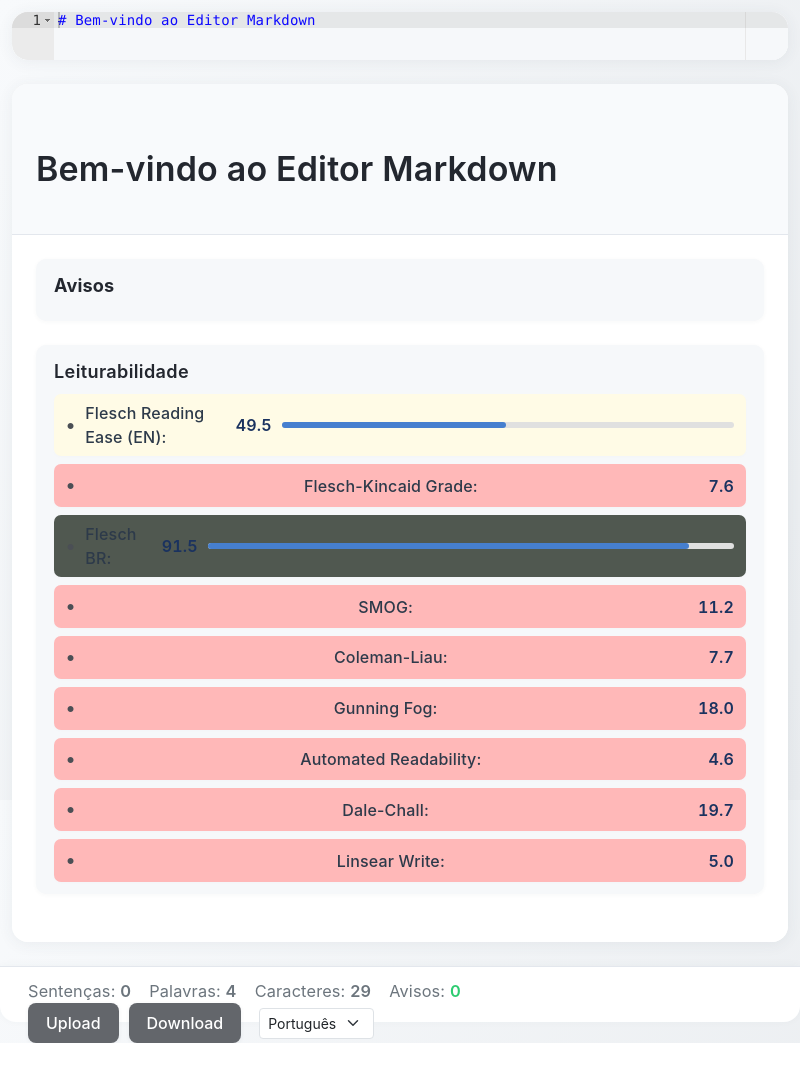
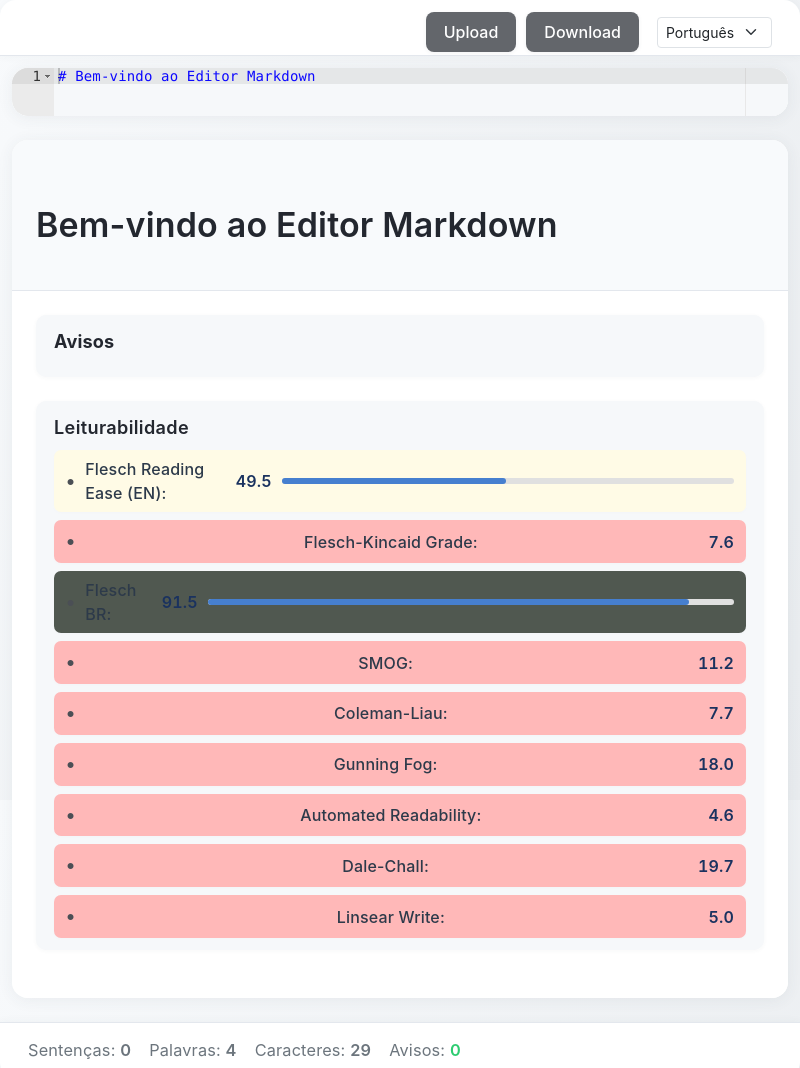
Before and after one commit to mtgr18977/Verbalize, an Electron app: page index.html in a window 800 px wide. Shown: the top 1068 px of the page. Before the commit the page ends 1043 px from the top, so only its background shows below. Drawn offline with nearby package versions, Linux system fonts and the light colour scheme.

Commit message:
Move upload/download controls to top

```diff
--- a/index.html
+++ b/index.html
@@ -11,6 +11,20 @@
     <link rel="stylesheet" href="style.css">
 </head>
 <body>
+
+<!-- Barra de Ações -->
+<div id="toolbar">
+    <div id="file-actions">
+        <input type="file" id="file-input" accept=".md,.markdown,.txt">
+        <button id="upload-button" class="btn btn-secondary btn-sm">Upload</button>
+        <button id="download-button" class="btn btn-secondary btn-sm">Download</button>
+        <select id="language-selector" class="form-select form-select-sm" style="width:auto; display:inline-block; margin-left:8px;">
+            <option value="pt-br">Português</option>
+            <option value="en">English</option>
+            <option value="es">Español</option>
+        </select>
+    </div>
+</div>
 
 <!-- Contêiner principal -->
 <div id="main-container">
@@ -47,17 +61,7 @@
         <p>Caracteres: <span id="characters">0</span></p>
         <p>Avisos: <span id="warnings" class="text-success">0</span></p>
     </div>
-    <!-- Botões de Upload e Download -->
-    <div id="file-actions">
-        <input type="file" id="file-input" accept=".md,.markdown,.txt">
-        <button id="upload-button" class="btn btn-secondary btn-sm">Upload</button>
-        <button id="download-button" class="btn btn-secondary btn-sm">Download</button>
-        <select id="language-selector" class="form-select form-select-sm" style="width:auto; display:inline-block; margin-left:8px;">
-            <option value="pt-br">Português</option>
-            <option value="en">English</option>
-            <option value="es">Español</option>
-        </select>
-    </div>
+
     <div id="sugestao-texto-ia" class="mt-2"></div>
 </div>
 
--- a/style.css
+++ b/style.css
@@ -13,7 +13,7 @@ body {
 /* Main Container */
 #main-container {
     display: flex;
-    height: calc(100vh - 56px);
+    height: calc(100vh - 112px);
     padding: 18px;
     gap: 18px;
     box-sizing: border-box;
@@ -207,6 +207,21 @@ body {
     color: #e74c3c !important;
 }
 
+/* Top Toolbar */
+#toolbar {
+    padding: 12px 28px;
+    background: #fff;
+    border-bottom: 1px solid #e3e7ed;
+    display: flex;
+    justify-content: flex-end;
+    align-items: center;
+    height: 56px;
+    box-sizing: border-box;
+    flex-wrap: wrap;
+    border-radius: 16px 16px 0 0;
+    box-shadow: 0 1px 8px 0 rgba(60,72,88,0.04);
+}
+
 /* Statistics Panel */
 #statistics {
     padding: 12px 28px;
@@ -329,6 +344,14 @@ body {
         border-radius: 0 0 12px 12px;
     }
 
+    #toolbar {
+        flex-direction: column;
+        align-items: flex-start;
+        height: auto;
+        padding: 12px;
+        border-radius: 12px 12px 0 0;
+    }
+
     #stats-info {
         margin-bottom: 10px;
     }
```
